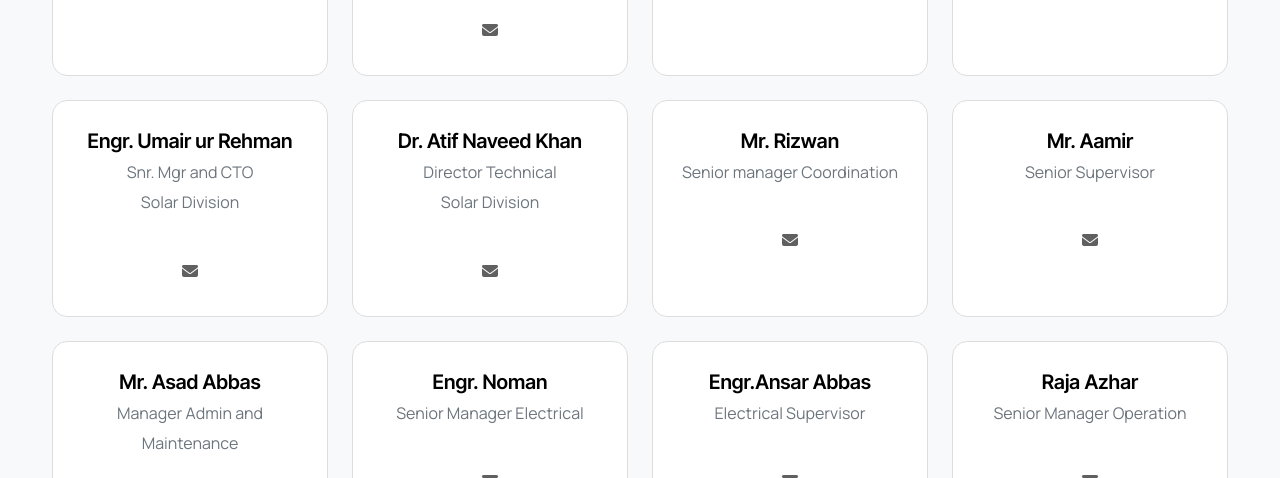
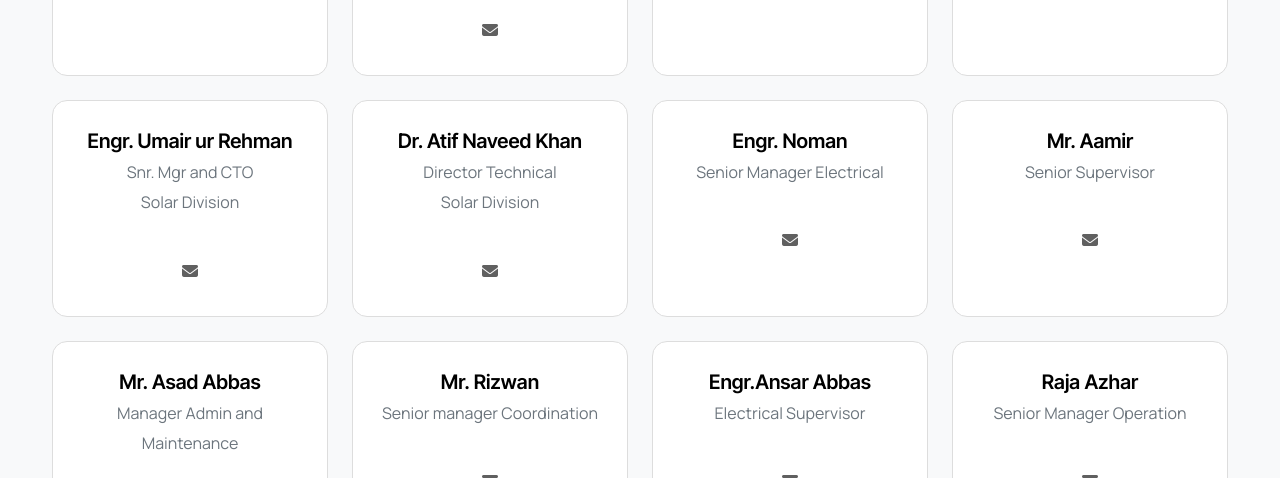
Before and after one commit to Techx425/Techx, a Next.js app: page /about in a window 1280 px wide. Shown: the part 2000-2478 px from the top of the page. Built offline with nearby package versions, Linux system fonts and the light colour scheme.

Commit message:
Swap Mr. Rizwan and Engr. Noman cards

```diff
--- a/src/app/about/page.tsx
+++ b/src/app/about/page.tsx
@@ -165,10 +165,10 @@ export default function About() {
                                 { name: "Mr. Fahad Sikander", role: "Project Manager", img: "4", email: "pm@techx.com.pk" },
                                 { name: "Engr. Umair ur Rehman", role: <>Snr. Mgr and CTO <br/> Solar Division</>, img: "4" },
                                 { name: "Dr. Atif Naveed Khan", role: <>Director Technical <br/> Solar Division</>, img: "4" },
-                                { name: "Mr. Rizwan", role: "Senior manager Coordination", img: "4" },
+                                { name: "Engr. Noman", role: "Senior Manager Electrical", img: "4" },
                                 { name: "Mr. Aamir", role: "Senior Supervisor", img: "4" },
                                 { name: "Mr. Asad Abbas", role: "Manager Admin and Maintenance", img: "4" },
-                                { name: "Engr. Noman", role: "Senior Manager Electrical", img: "4" },
+                                { name: "Mr. Rizwan", role: "Senior manager Coordination", img: "4" },
                                 { name: "Engr.Ansar Abbas", role: "Electrical Supervisor" },
                                 { name: "Raja Azhar", role: "Senior Manager Operation", email: "azhar@techx.com.pk" },
                                 { name: "Engr Hashim Abbasi", role: "Design Engineer" },
```
